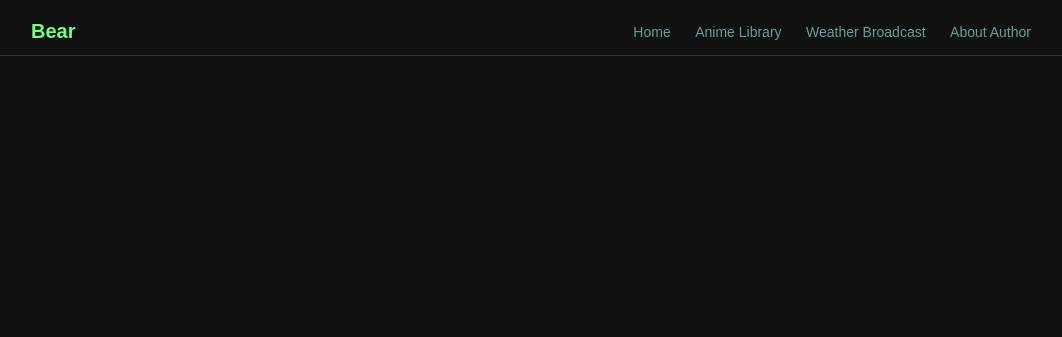
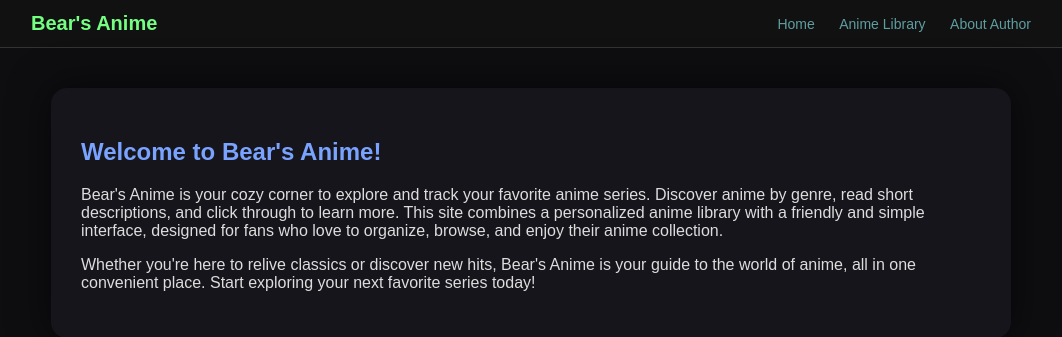
Before and after one commit to MrQwerty13/myWebPage, a Flask app: page / in a window 1280 px wide. Shown: the top 337 px of the page, without its empty margins (109-1171 px from the left). Run offline with Flask 3, Linux system fonts and the light colour scheme.

Commit message:
Revamp home page layout and update styles
Refactored home.html to improve structure, update navigation links, and add an intro section. Enhanced styleHome.css with clearer sectioning, improved nav bar, headings, and added styles for the intro section. Removed redundant 'Weather Broadcast' link from anime.html navigation.

```diff
--- a/static/styleHome.css
+++ b/static/styleHome.css
@@ -1,11 +1,18 @@
+/* ===== BODY ===== */
 body {
     font-family: "American Typewriter", sans-serif;
     text-align: center;
     background: #111;
+    margin: 0;
+    color: #ddd;
+}
+
+/* ===== NAV BAR ===== */
 .top-nav {
     background: #111;
     border-bottom: 1px solid #333;
 }
+
 .nav-container {
     max-width: 1000px;
     margin: 0 auto;
@@ -14,29 +21,60 @@ body {
     justify-content: space-between;
     align-items: center;
 }
+
 .nav-logo a {
     color: #74ff82;
     font-size: 20px;
     font-weight: bold;
     text-decoration: none;
 }
+
 .nav-links a {
     margin-left: 20px;
     color: cadetblue;
     text-decoration: none;
     font-size: 14px;
 }
+
+.nav-links a:hover {
+    color: #fff;
+}
+
+/* ===== HEADINGS ===== */
 h1 {
     font-size: 50px;
     text-align: center;
     color: #74ff82;
 }
+
 h2 {
     text-align: left;
     color: #5d5fff;
 }
+
 h3 {
     text-align: left;
     color: #ff8eb1;
 }
+
+/* ===== INTRO SECTION ===== */
+.intro {
+    background: #15151b;
+    padding: 30px;
+    border-radius: 16px;
+    box-shadow: 0 0 30px rgba(0, 0, 0, 0.6);
+    margin: 40px auto;
+    max-width: 900px;
+    color: #c7ffd8;
+    line-height: 1.6;
+    text-align: left;
 }
+
+.intro h2 {
+    color: #7aa2ff;
+    margin-bottom: 20px;
+}
+
+.intro p {
+    margin-bottom: 16px;
+}
--- a/templates/anime.html
+++ b/templates/anime.html
@@ -16,7 +16,6 @@
       <nav class="nav-links">
         <a href="/">Home</a>
         <a href="/anime">Anime Library</a>
-        <a href="/">Weather Broadcast</a>
         <a href="/">About Author</a>
       </nav>
     </div>
--- a/templates/home.html
+++ b/templates/home.html
@@ -1,22 +1,43 @@
 <!DOCTYPE html>
 <html lang="en">
 <head>
-    <link rel="stylesheet" href="{{ url_for('static', filename='styleHome.css') }}">
-    <title>Bear</title>
+  <meta charset="UTF-8">
+  <title>Bear's Anime - Home</title>
+  <link rel="stylesheet" href="{{ url_for('static', filename='styleAnime.css') }}">
 </head>
+
 <body>
+  <!-- ===== NAVIGATION BAR ===== -->
   <header class="top-nav">
     <div class="nav-container">
       <div class="nav-logo">
-          <a href="/">Bear</a>
+        <a href="/">Bear's Anime</a>
       </div>
       <nav class="nav-links">
         <a href="/">Home</a>
         <a href="/anime">Anime Library</a>
-          <a href="/">Weather Broadcast</a>
-          <a href="/">About Author</a>
+        <a href="/about">About Author</a>
       </nav>
     </div>
   </header>
+
+  <!-- ===== MAIN CONTENT ===== -->
+  <main class="library">
+    <h2>Welcome to Bear's Anime!</h2>
+    <section class="intro">
+      <p>
+        Bear's Anime is your cozy corner to explore and track your favorite anime series.
+        Discover anime by genre, read short descriptions, and click through to learn more.
+        This site combines a personalized anime library with a friendly and simple interface,
+        designed for fans who love to organize, browse, and enjoy their anime collection.
+      </p>
+
+      <p>
+        Whether you're here to relive classics or discover new hits, Bear's Anime is your guide
+        to the world of anime, all in one convenient place. Start exploring your next favorite
+        series today!
+      </p>
+    </section>
+  </main>
 </body>
 </html>
```
Lines whose indentation alone changed are shown as unchanged.
